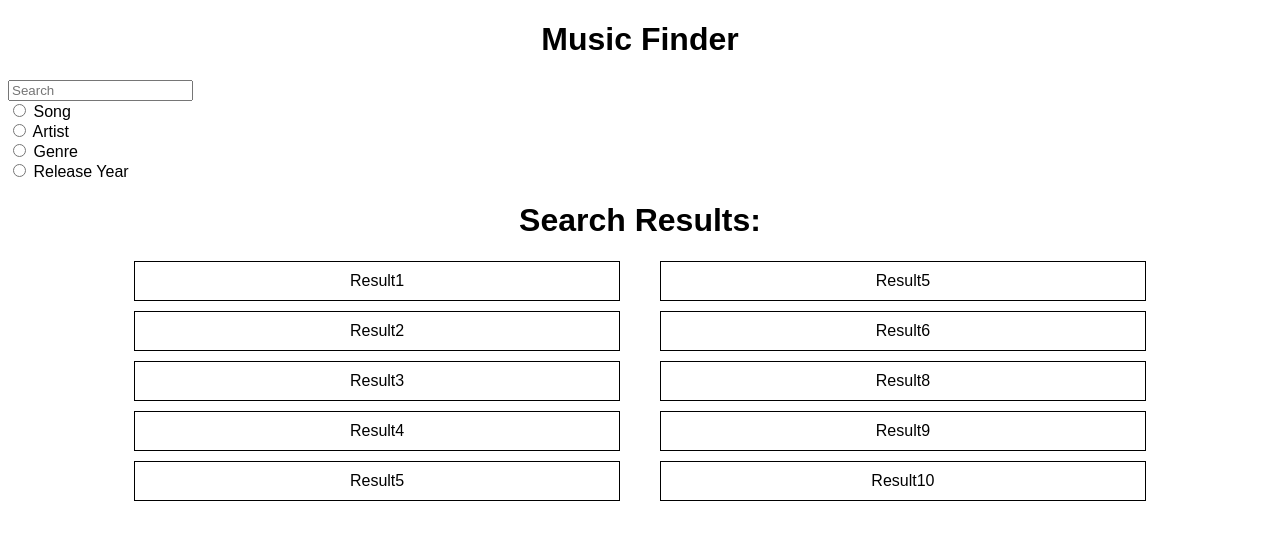
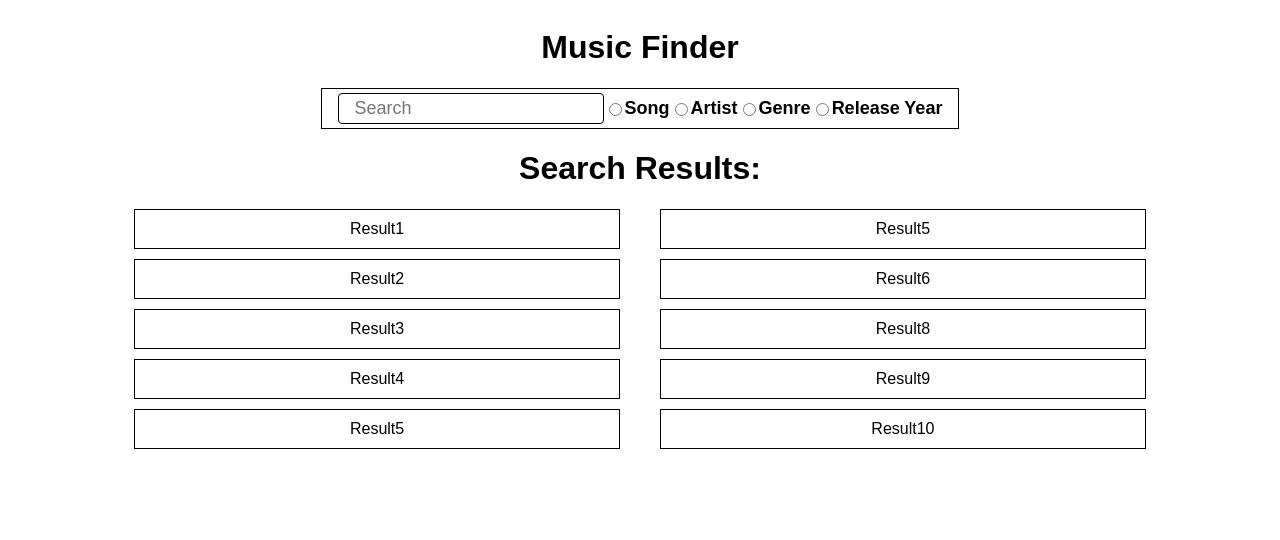
Before and after one commit to BenJR546/sound-spiral, a plain HTML site: page index.html in a window 1280 px wide. Drawn offline with nearby package versions, Linux system fonts and the light colour scheme; no server answers.

Commit message:
add style to searchbox and layout

```diff
--- a/assets/css/style.css
+++ b/assets/css/style.css
@@ -25,3 +25,29 @@ h1 {
     margin-bottom: 10px;
     text-align: center;
 }
+
+/* Headers */
+#page-header {
+    display: flex;
+    flex-direction: column;
+    align-items: center;
+}
+#search-box {
+    border: 1px solid black;
+    border-radius: .25rem;
+    padding: .25rem 1rem .25rem 1rem;
+    font-size: large;
+}
+#search-box:focus {
+    box-shadow: 0px 0px 1rem;
+}
+#search-form {
+    display: flex;
+    flex-direction: row;
+    align-items: center;
+    padding: .25rem 1rem .25rem 1rem;
+    justify-content: space-around;
+    border: 1px solid black;
+    font-size: large;
+    font-weight: bold;
+}
--- a/index.html
+++ b/index.html
@@ -12,9 +12,9 @@
         <h1 id="page-title">Music Finder</h1>
         <nav id="page-nav">
             <form id="search-form">
-                <input type="text" placeholder="Search"> <br>
+                <input type="text" placeholder="Search" id="search-box"> <br>
                 <input type="radio" id="song">
-                <label for="song">Song</label> <br>
+                <label for="song" >Song</label> <br>
                 <input type="radio" id="artist">
                 <label for="artist">Artist</label> <br>
                 <input type="radio" id="genre">
```
